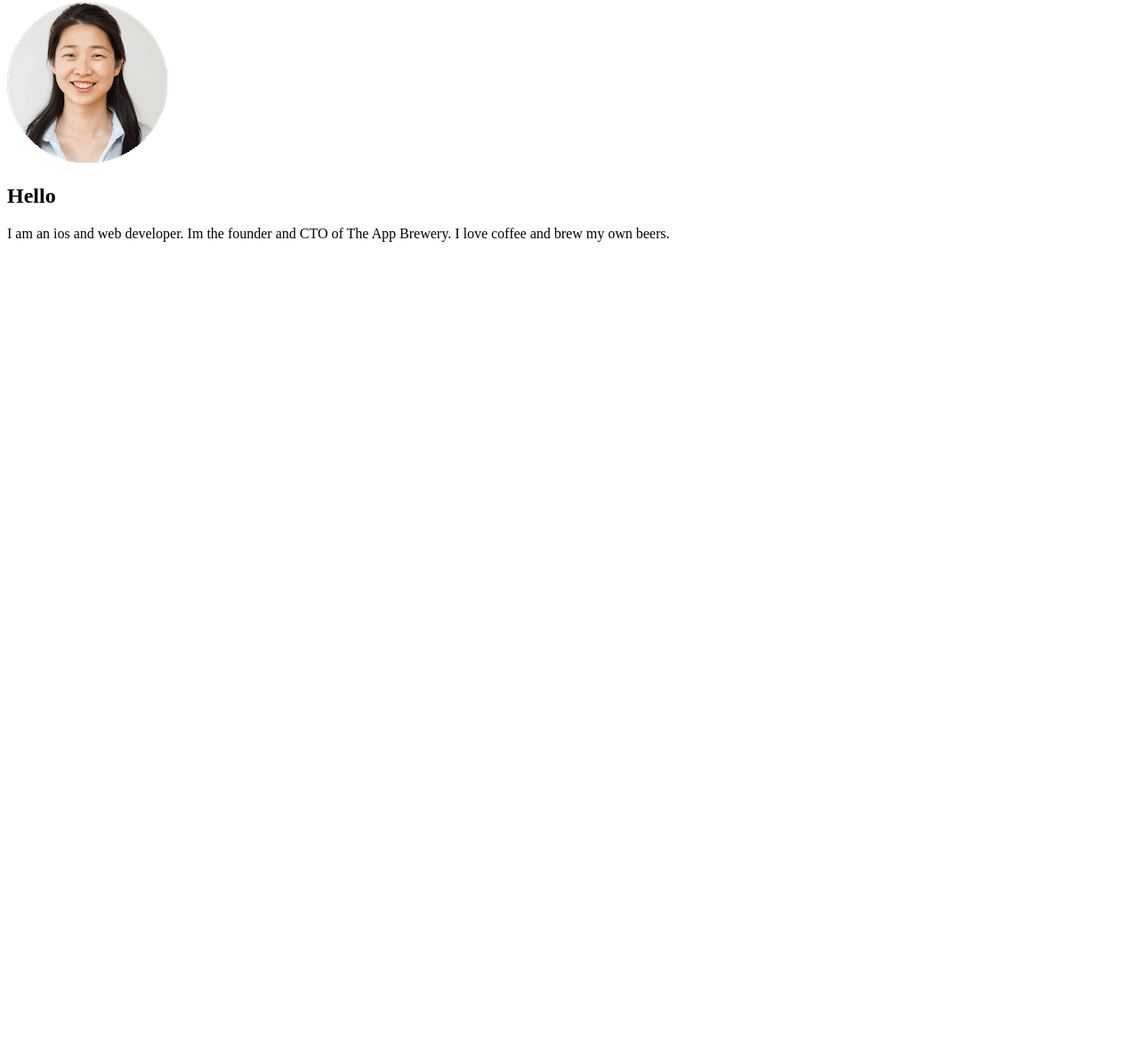
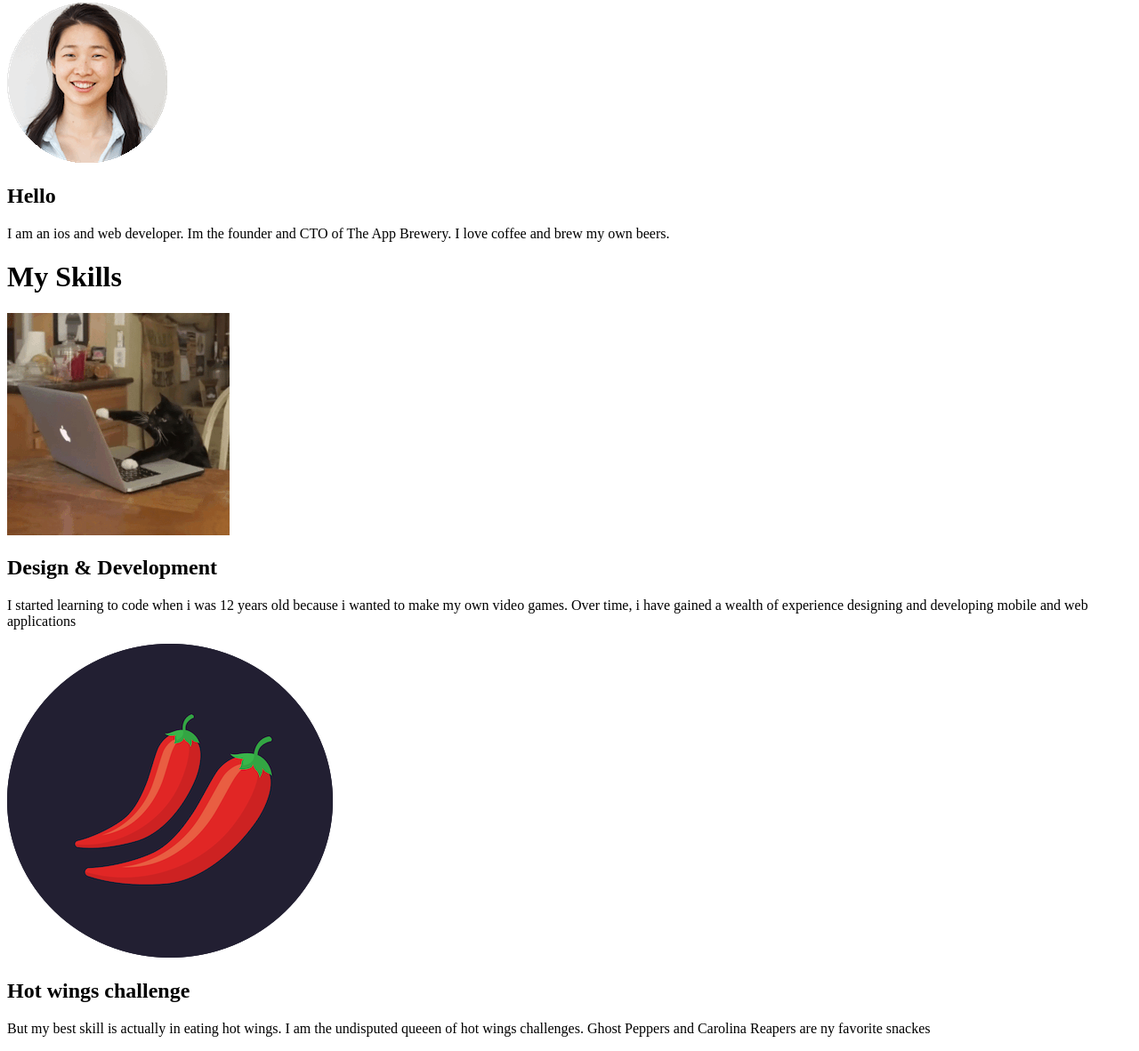
Before and after one commit to kiganyamburu/100-Days-Of-Code-Web-Development, a plain HTML site: page 11.4 Personal website/index.html in a window 1280 px wide. Shown: the part 571-1753 px from the top of the page at 89% size. Before the commit the page ends 859 px from the top, so only its background shows below. Drawn offline with Linux system fonts and the light colour scheme.

Commit message:
the last section

```diff
--- a/11.4 Personal website/index.html
+++ b/11.4 Personal website/index.html
@@ -32,6 +32,24 @@
           </p>
         </div>
       </section>
+      <div>
+        <h1>My Skills</h1>
+        <img src="cat-typing.gif" alt="cat typing" />
+        <h2>Design & Development</h2>
+        <p>
+          I started learning to code when i was 12 years old because i wanted to
+          make my own video games. Over time, i have gained a wealth of
+          experience designing and developing mobile and web applications
+        </p>
+
+        <img src="chillies.png" alt="chillies pic" />
+        <h2>Hot wings challenge</h2>
+        <p>
+          But my best skill is actually in eating hot wings. I am the undisputed
+          queeen of hot wings challenges. Ghost Peppers and Carolina Reapers are
+          ny favorite snackes
+        </p>
+      </div>
 
       <section></section>
 
```
